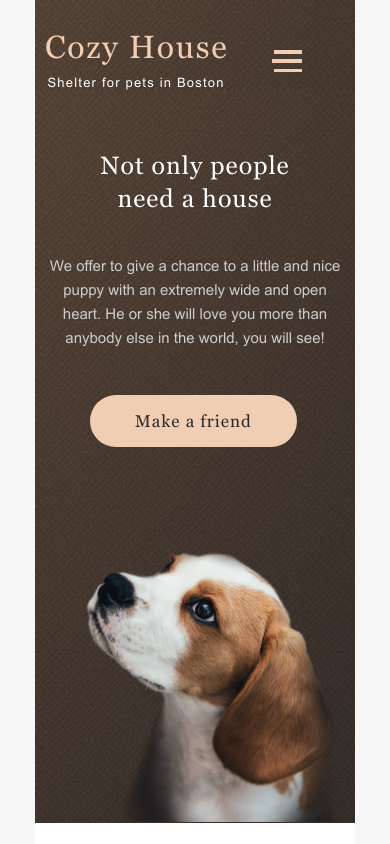
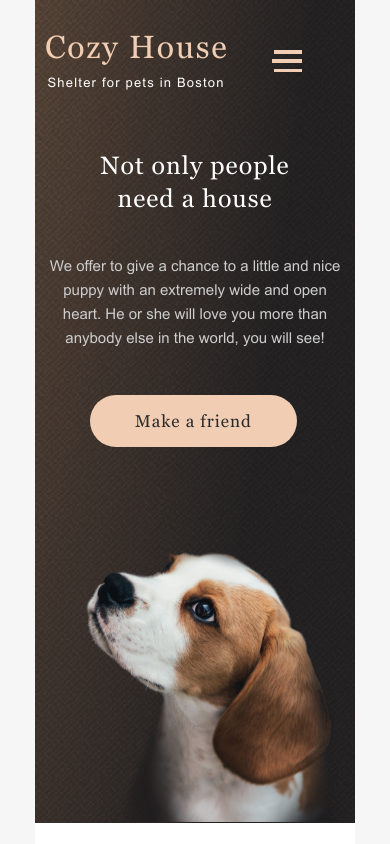
Before and after one commit to YakovlevDS/virtual-keyboard, a plain HTML site: page shelter/pages/main/index.html in a window 390 px wide. Shown: the top 844 px of the page. Drawn offline with Linux system fonts and the light colour scheme; files whose address does not match are found by name.

Commit message:
fix: block positins

```diff
--- a/shelter/pages/main/index.html
+++ b/shelter/pages/main/index.html
@@ -14,6 +14,7 @@
 <body>
 
     <header class="header" id="header">
+        <div class="bg"></div>
         <div class="wrap">
             <div class="header__logo">
                 <h1 class="logo__title"><a href="#header">Cozy House</a></h1>
--- a/shelter/pages/main/style.css
+++ b/shelter/pages/main/style.css
@@ -84,13 +84,24 @@ p {
 .header__menu ul {
     display: flex;
     align-items: center;
+    background: transparent;
+}
+
+.bg {
+    position: absolute;
+    top: 0;
+    left: 0;
+    right: 0;
+    background-image: url('../../assets/images/start-screen.png');
+    height: 90.8rem;
+    width: 128rem;
+    z-index: 1;
 }
 
 header {
-    background-image: url('../../assets/images/start-screen-gradient-background.png'), url('../../assets/images/start-screen-background.jpg'), radial-gradient(100% 215.42% at 0% 0%, #5b483a 0%, #262425 100%), linear-gradient(0deg, #211f20, #211f20);
-    background-repeat: no-repeat;
     max-width: 128rem;
     margin: auto;
+    position: relative;
 }
 
 .wrap {
@@ -98,10 +109,10 @@ header {
     height: 12rem;
     justify-content: space-between;
     align-items: center;
-    /*  */
     padding-top: 6rem;
     padding-left: 4rem;
     padding-right: 4rem;
+    z-index: 10;
 }
 
 .header__logo {
@@ -214,6 +225,11 @@ li a::after {
 }
 
 @media screen and (max-width: 1279px) {
+    .bg {
+        background-image: url('../../assets/images/start-screen768.png');
+        height: 116.5rem;
+        width: 76.8rem;
+    }
     .header {
         max-width: 76.8rem;
     }
@@ -227,6 +243,11 @@ li a::after {
 }
 
 @media screen and (max-width: 767px) {
+    .bg {
+        background-image: url('../../assets/images/start-screen320.png');
+        height: 82.3rem;
+        width: 32rem;
+    }
     .header {
         width: 32rem;
     }
@@ -252,10 +273,10 @@ li a::after {
 /* --------not-only------------ */
 
 .not-only {
-    background-image: url('../../assets/images/start-screen-gradient-background.png'), url('../../assets/images/start-screen-background.jpg'), radial-gradient(100% 215.42% at 0% 0%, #5b483a 0%, #262425 100%), linear-gradient(0deg, #211f20, #211f20);
-    background-repeat: no-repeat;
     max-width: 128rem;
     margin: auto;
+    position: relative;
+    z-index: 10;
 }
 
 .not-only-wrap {
@@ -264,6 +285,7 @@ li a::after {
     padding-top: 6rem;
     padding-left: 4.2rem;
     padding-right: 4rem;
+    background: none;
 }
 
 .not-only__content {
@@ -1391,9 +1413,9 @@ li a::after {
 footer {
     max-width: 128rem;
     margin: auto;
-    height: 35.1rem;
-    background-image: url('../../assets/images/footer-gradient-background.png'), url('../../assets/images/footer-background.png'), radial-gradient(100% 215.42% at 0% 0%, #5b483a 0%, #262425 100%), linear-gradient(0deg, #211f20, #211f20);
-    background-repeat: no-repeat;
+    height: 35rem;
+    background: url('../../assets/images/footer-gradient-background.png'), radial-gradient(110.67% 538.64% at 5.73% 50%, #513D2F 0%, #1A1A1C 100%), #211F20;
+    background-size: cover;
 }
 
 .footer-content {
@@ -1514,6 +1536,7 @@ footer {
 .footer-content__img {
     height: 31rem;
     width: 30rem;
+    margin-top: 0rem;
 }
 
 .phone__num:hover,
```
Also changed, not shown: shelter/pages/pets/style.css (+9 -10 lines), shelter/assets/images/screen1.png (added), shelter/assets/images/screen2.png (added), shelter/assets/images/start-screen.png (added), shelter/assets/images/start-screen320.png (added), shelter/assets/images/start-screen768.png (added).
